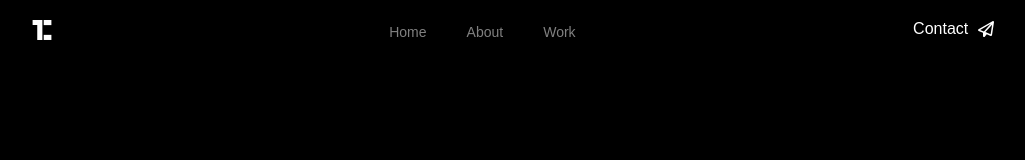
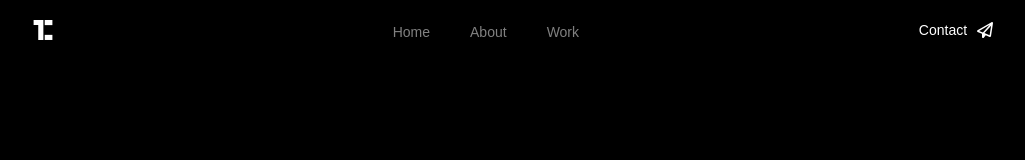
Before and after one commit to Troyzhenny/devfolio, a React (Vite) app: page / in a window 1280 px wide. Shown: the top 160 px of the page, without its empty margins (127-1152 px from the left). Built offline with nearby package versions, Linux system fonts and the light colour scheme; a web font is replaced by a local one.

Commit message:
fixed font size for contact button

```diff
--- a/src/components/ui/ContactBtn.jsx
+++ b/src/components/ui/ContactBtn.jsx
@@ -1,7 +1,7 @@
 const ContactBtn = () => {
 
   return (
-    <div>
+    <div className="text-sm">
       <a
         href={"mailto:tevincampbell73@yahoo.com"}
         className="contact--btn pointer transition-all flex-center text-white hover-gray gap-sm"
```
